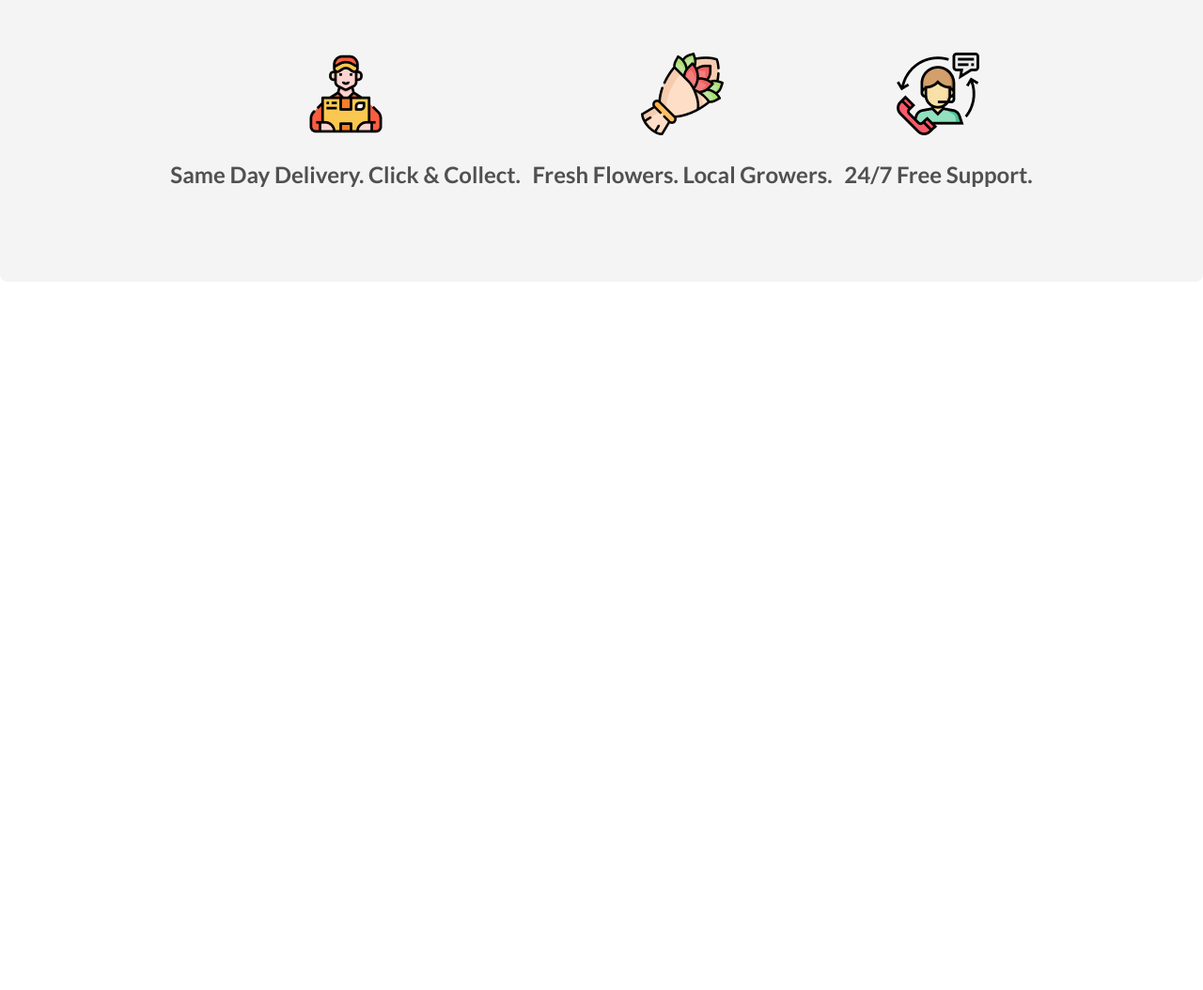
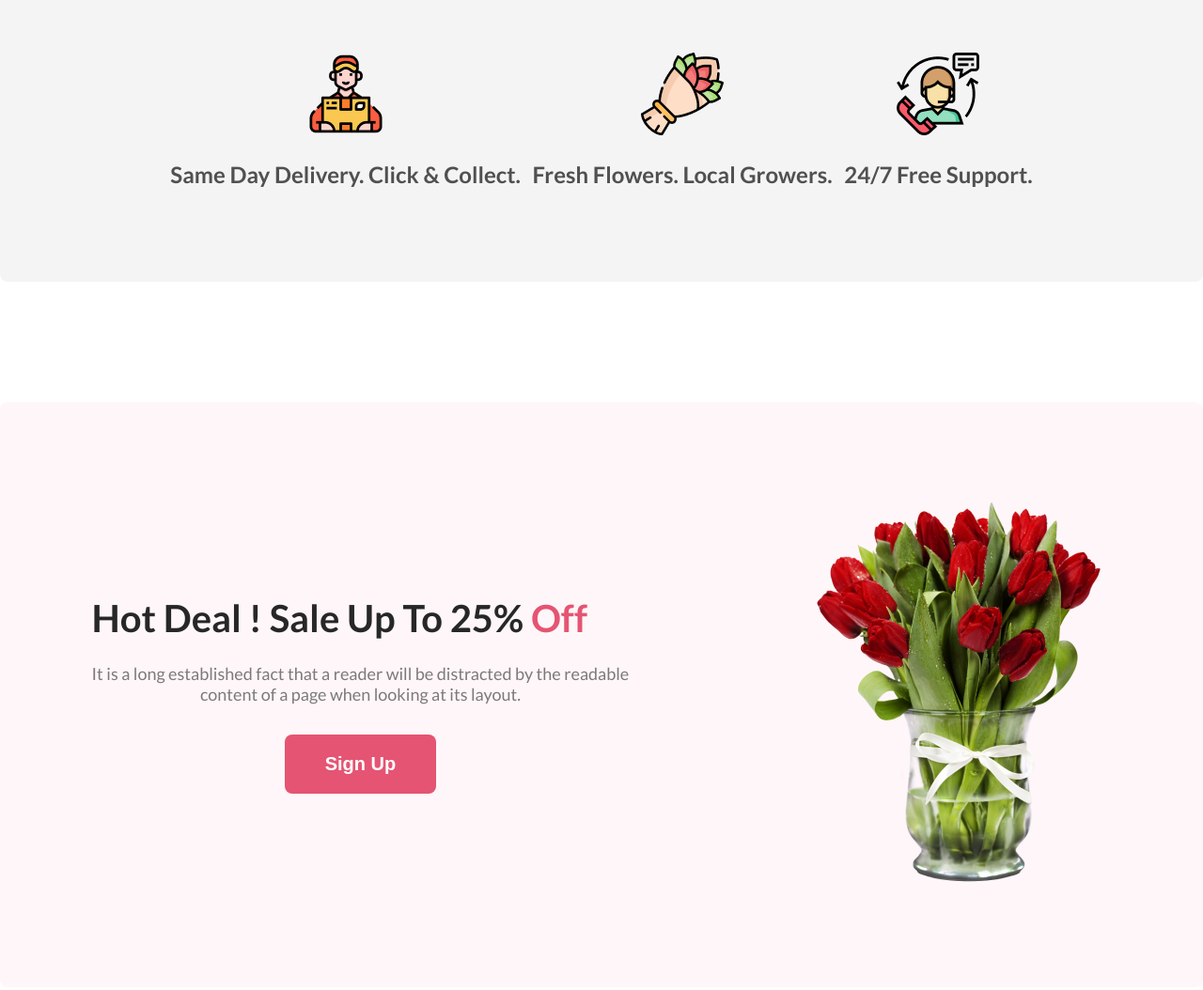
Before and after one commit to anfal11/flower-shop-assignment, a plain HTML site: page index.html in a window 1280 px wide. Shown: the part 1828-2882 px from the top of the page at 94% size. Before the commit the page ends 2128 px from the top, so only its background shows below. Drawn offline with Linux system fonts and the light colour scheme.

Commit message:
hot deal section done

```diff
--- a/index.html
+++ b/index.html
@@ -80,6 +80,23 @@
                 </div>
             </div>
         </section>
+
+        <!-- Hot deal section -->
+        <section class="hot-deal-section">
+            <div class="container-hot-deal">
+                <div class="left-side-hot-deal">
+                    <h3>Hot Deal ! Sale Up To 25% <span class="hot-deal-discount">Off</span></h3>
+                    <p>It is a long established fact that a reader will be distracted by the readable <br> content of a page when looking at its layout.</p>
+                    <div class="button-container">
+                        <button class="btn btn-hot-deal">Sign Up</button>
+                    </div>
+                </div>
+                <div class="right-side-hot-deal-img">
+                    <img class="hot-deal-img" src="./Flower Asset/pngwing 8.png" alt="Flower hot deal image">
+                </div>
+
+            </div>
+        </section>
     </main>
 
     <footer>
--- a/style.css
+++ b/style.css
@@ -12,6 +12,22 @@ body {
 .btn {
     border-radius: 8px;
     background: #E55473;
+}
+
+.btn {
+    color: #FFF;
+    font-size: 20px;
+    font-weight: 700;
+    padding: 20px 43px;
+    border: none;
+    cursor: pointer;
+}
+
+.btn:hover {
+    background: #FFF;
+    color: #000;
+    border: 1px solid #E55473;
+    transition: 0.3s;
 }
 
 .container-header {
@@ -40,23 +56,6 @@ body {
     font-size: 18px;
     font-weight: 400;
     margin-bottom: 32px;
-}
-
-/* header button */
-.btn-header {
-    color: #FFF;
-    font-size: 20px;
-    font-weight: 700;
-    padding: 20px 43px;
-    border: none;
-    cursor: pointer;
-}
-
-.btn-header:hover {
-    background: #FFF;
-    color: #000;
-    border: 1px solid #E55473;
-    transition: 0.3s;
 }
 
 /* right side image */
@@ -132,13 +131,13 @@ body {
 .about-us-section {
     display: flex;
     justify-content: center;
+    margin-bottom: 128px;
 }
 
 .container-about-us {
     display: flex;
     justify-content: space-around;
     align-items: center;
-
     border-radius: 8px;
     background-color: rgba(39, 39, 39, 0.05);
     padding: 100px 175px;
@@ -159,3 +158,50 @@ body {
     font-size: 24px;
     font-weight: 600;
 }
+
+/* Hot deal section */
+.hot-deal-section {
+    margin-bottom: 128px;
+}
+
+.container-hot-deal {
+    display: flex;
+    justify-content: space-around;
+    align-items: center;
+    border-radius: 8px;
+    background-color: rgba(229, 84, 115, 0.05);
+}
+
+.left-side-hot-deal>h3 {
+    color: #272727;
+    font-size: 40px;
+    font-weight: 800;
+    margin-bottom: 24px;
+}
+
+.left-side-hot-deal>p {
+    color: rgba(39, 39, 39, 0.60);
+    text-align: center;
+    font-size: 18px;
+    font-weight: 400;
+    margin-bottom: 32px;
+}
+
+.hot-deal-discount {
+    color: #E55473;
+}
+
+.button-container {
+    display: flex;
+    justify-content: center;
+    align-items: center;
+}
+
+.btn-hot-deal {
+    text-align: center;
+}
+
+.hot-deal-img{
+    margin-top: 100px;
+    margin-bottom: 100px;
+}
```
